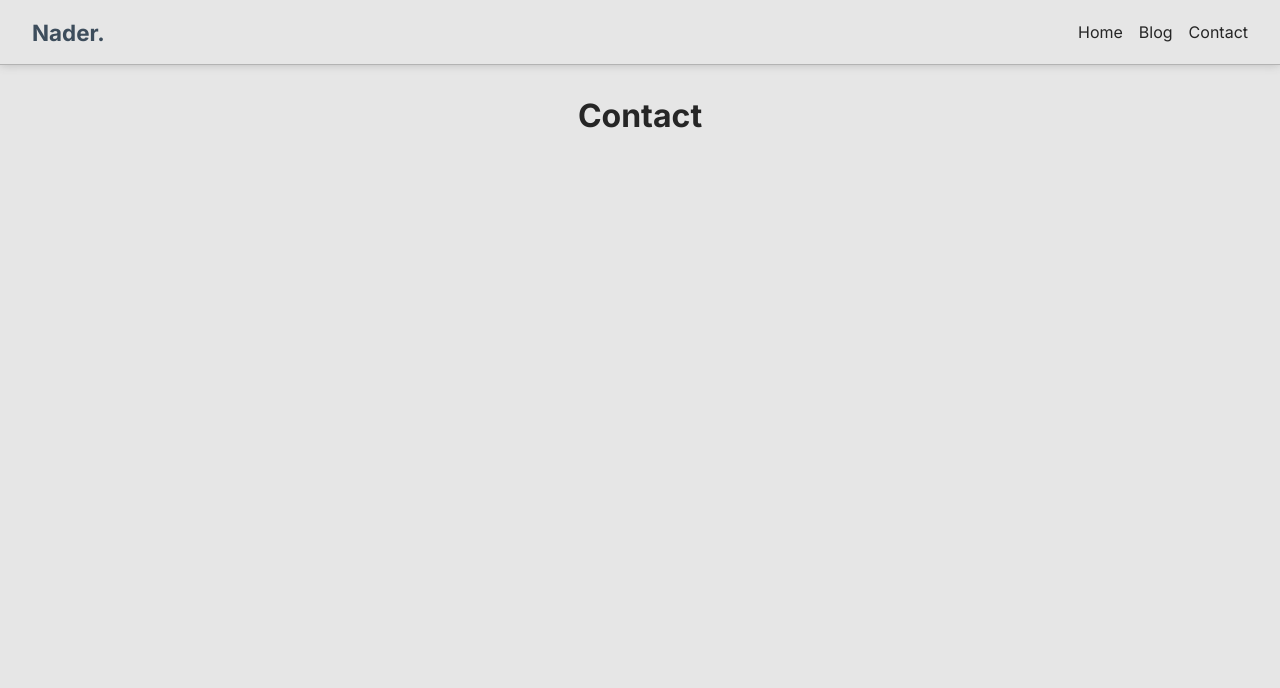
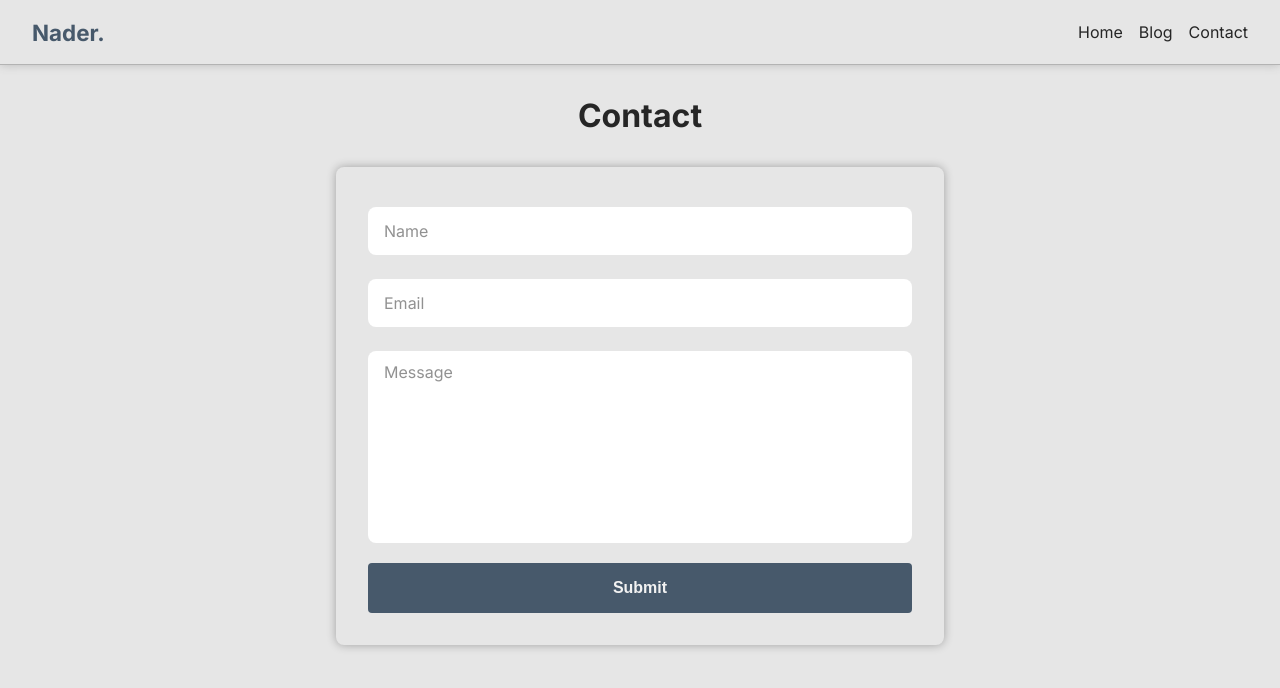
Before and after one commit to naderchatti/portfolio, a Next.js app: page /contact in a window 1280 px wide. Shown: the top 688 px of the page. Built offline with nearby package versions, Linux system fonts and the light colour scheme.

Commit message:
adding contact form

```diff
--- a/src/app/contact/page.module.css
+++ b/src/app/contact/page.module.css
@@ -3,5 +3,31 @@
     flex-direction: column;
     justify-content: space-between;
     align-items: center;
+    box-sizing: border-box;
     padding: 2rem;
+    gap: 2rem;
 }
+
+.form {
+    box-shadow: 0 0 10px 0 rgba(0, 0, 0, 0.3);
+    padding: 2rem;
+    box-sizing: border-box;
+    width: 100%;
+    display: flex;
+    flex-direction: column;
+    gap: 1rem;
+    border-radius: 0.5rem;
+}
+
+.errorText {
+    color: var(--error-color);
+    font-size: 0.8rem;
+    align-self: flex-start;
+    margin-inline-start: 1rem;
+}
+
+@media (min-width: 768px) {
+    .form {
+        width: 50%;
+    }
+}
--- a/src/app/contact/page.tsx
+++ b/src/app/contact/page.tsx
@@ -1,9 +1,99 @@
+'use client';
+
+import InputText from '@/components/InputText/InputText';
 import styles from './page.module.css';
+import { useState } from 'react';
+import TextArea from '@/components/TextArea/TextArea';
+import PrimaryButton from '@/components/PrimaryButton/PrimaryButton';
 
 const Contact = () => {
+  const [data, setData] = useState({
+    name: '',
+    email: '',
+    message: '',
+  });
+
+  const [errors, setErrors] = useState({
+    name: '',
+    email: '',
+    message: '',
+  });
+
+  const handleChange = (e: React.ChangeEvent<HTMLInputElement>) => {
+    setData({ ...data, [e.target.name]: e.target.value });
+  };
+
+  const validateEmail = (email: string) => {
+    return /\S+@\S+\.\S+/.test(email);
+  };
+
+  const handleSubmit = (e: React.FormEvent<HTMLFormElement>) => {
+    e.preventDefault();
+    let isValid = true;
+    let newErrors = {
+      name: '',
+      email: '',
+      message: '',
+    };
+
+    if (!data.name) {
+      newErrors.name = 'Name is required!';
+      isValid = false;
+    }
+
+    if (!validateEmail(data.email)) {
+      newErrors.email = 'Invalid email!';
+      isValid = false;
+    }
+
+    if (!data.message) {
+      newErrors.message = 'Message is required!';
+      isValid = false;
+    }
+
+    setErrors(newErrors);
+
+    if (isValid) {
+      console.log(data);
+      // Proceed with form submission logic here
+    }
+  };
+
   return (
     <div className={styles.main}>
       <h1>Contact</h1>
+      <form className={styles.form} onSubmit={handleSubmit}>
+        <InputText
+          label="Name"
+          type="text"
+          name="name"
+          action={handleChange}
+          value={data.name}
+        />
+        {errors.name && <span className={styles.errorText}>{errors.name}</span>}
+        <InputText
+          label="Email"
+          type="email"
+          name="email"
+          action={handleChange}
+          value={data.email}
+        />
+        {errors.email && (
+          <span className={styles.errorText}>{errors.email}</span>
+        )}
+        <TextArea
+          label="Message"
+          name="message"
+          action={(e: React.ChangeEvent<HTMLTextAreaElement>) =>
+            handleChange(e as unknown as React.ChangeEvent<HTMLInputElement>)
+          }
+          value={data.message}
+        />
+        {errors.message && (
+          <span className={styles.errorText}>{errors.message}</span>
+        )}
+        <PrimaryButton type="submit">Submit</PrimaryButton>
+      </form>
     </div>
   );
 };
--- a/src/app/globals.css
+++ b/src/app/globals.css
@@ -1,10 +1,14 @@
 :root {
     /* Color palette */
-    --primary-color: hsl(210, 20%, 30%);
+    --primary-color: hsl(210, 20%, 35%);
     --secondary-color: hsl(210, 15%, 45%);
     --background-color: hsl(0, 0%, 90%);
     --foreground-color: hsl(0, 0%, 15%);
     --border-color: hsl(0, 0%, 70%);
+    --label-color: hsl(0, 0%, 15%);
+    --white-color: hsl(0, 0%, 95%);
+    --black-color: hsl(0, 0%, 15%);
+    --error-color: hsl(0, 100%, 50%);
 
     /* Font family */
     --font-family: 'Inter', sans-serif;
@@ -20,6 +24,7 @@
         --background-color: hsl(0, 0%, 15%);
         --foreground-color: hsl(0, 0%, 95%);
         --border-color: hsl(0, 0%, 30%);
+        --inverse-label-color: hsl(0, 0%, 95%);
     }
 }
 
```
